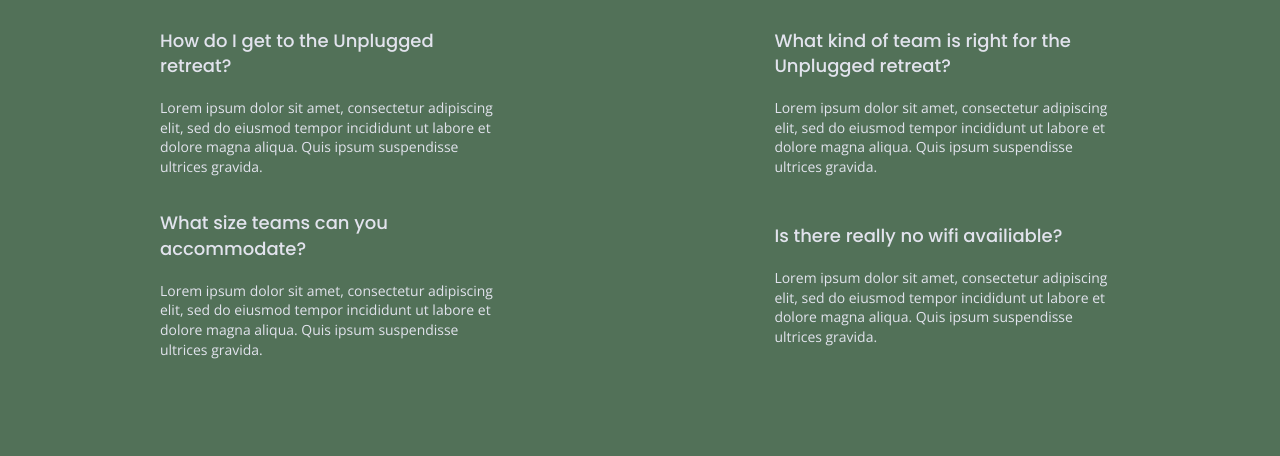
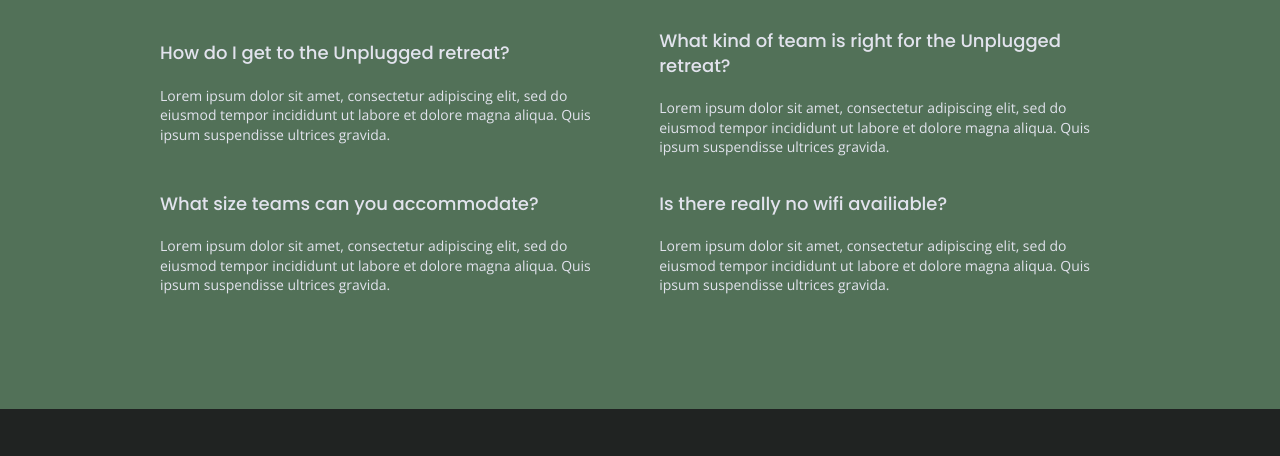
Before and after one commit to Simnett-G/unplugged, a plain HTML site: page faq/index.html in a window 1280 px wide. Shown: the part 282-738 px from the top of the page. Drawn offline with nearby package versions, Linux system fonts and the light colour scheme.

Commit message:
Faq content flex basis problem corrected

```diff
--- a/css/main.css
+++ b/css/main.css
@@ -884,7 +884,7 @@
   }
 
   .faq-content {
-    flex-basis: 36%;
+    flex-basis: 48%;
   }
 
   .faq h4 {
```
